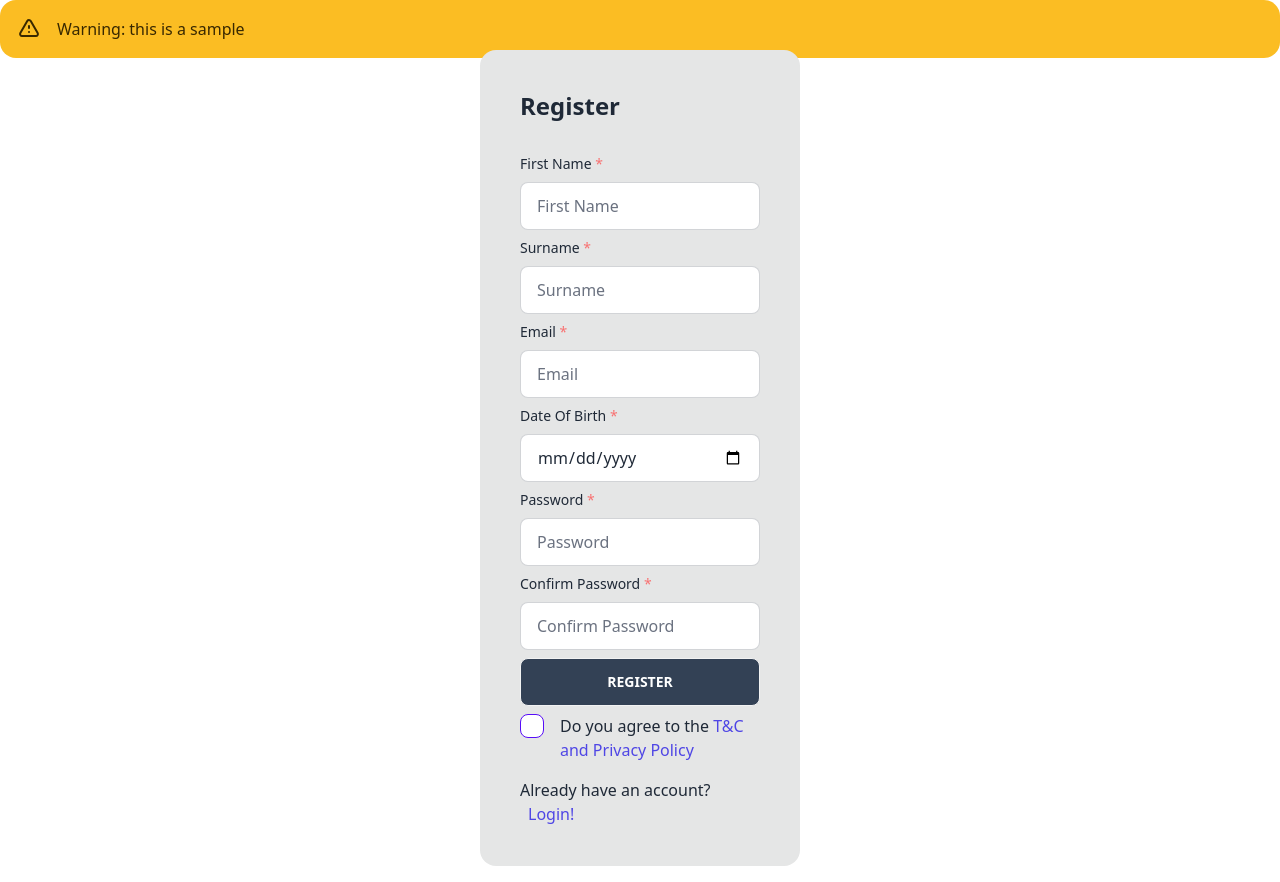
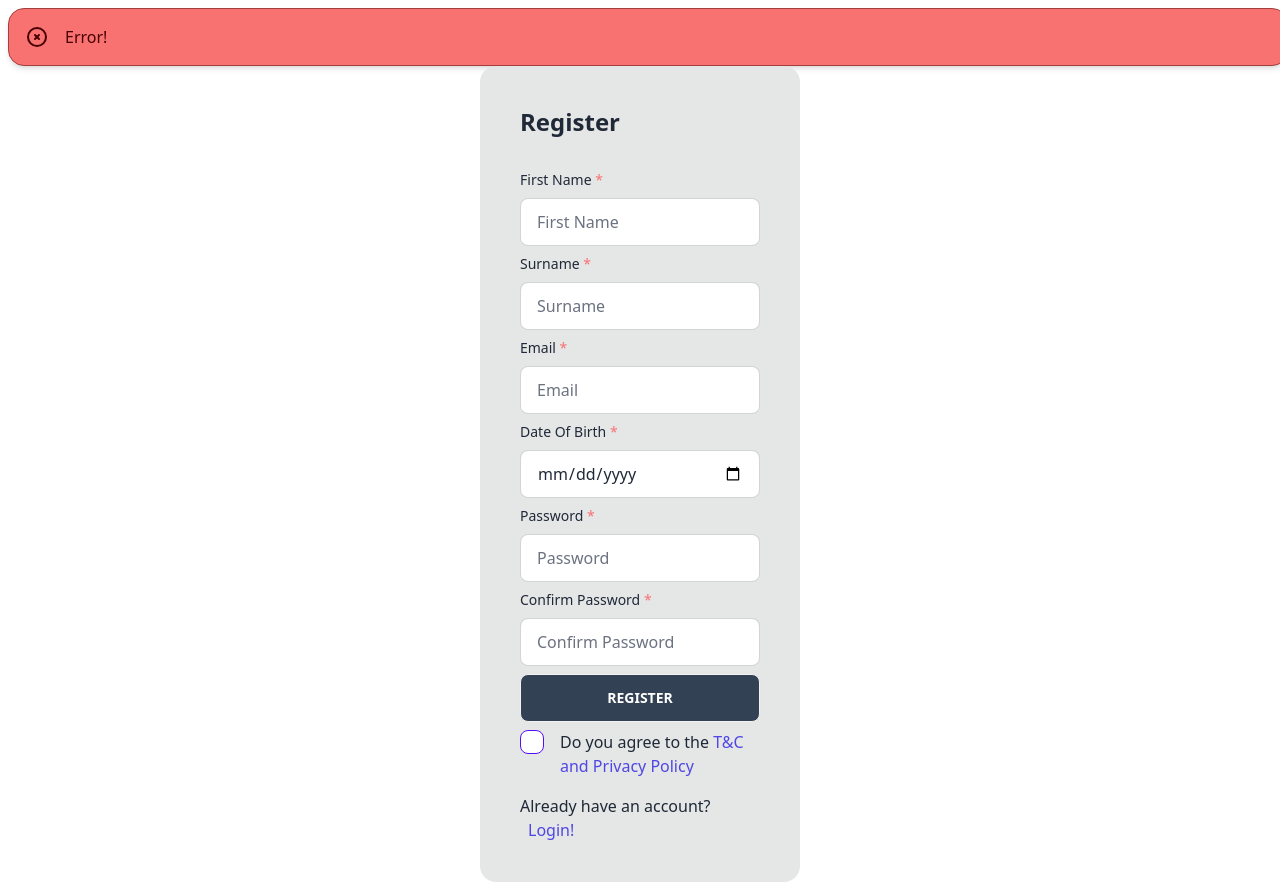
Before and after one commit to isaac238/ITSE_GROUP, a SvelteKit app: page /register in a window 1280 px wide. Built offline with nearby package versions, Linux system fonts and the light colour scheme.

Commit message:
FEAT: changes to notifcation structure

```diff
--- a/src/components/Notifactions.svelte
+++ /dev/null
@@ -1,24 +0,0 @@
-<script>
-    export let notificationType;
-    export let message;
-</script>
-
-<div>
-    {#if notificationType == "success"}
-    <div role="alert" class="alert alert-success">
-        <svg xmlns="http://www.w3.org/2000/svg" class="stroke-current shrink-0 h-6 w-6" fill="none" viewBox="0 0 24 24"><path stroke-linecap="round" stroke-linejoin="round" stroke-width="2" d="M9 12l2 2 4-4m6 2a9 9 0 11-18 0 9 9 0 0118 0z" /></svg>
-        <span>Success: {message}</span>
-      </div>
-      {:else if notificationType == "warning"}
-      <div role="alert" class="alert alert-warning position:absolute">
-        <svg xmlns="http://www.w3.org/2000/svg" class="stroke-current shrink-0 h-6 w-6" fill="none" viewBox="0 0 24 24"><path stroke-linecap="round" stroke-linejoin="round" stroke-width="2" d="M12 9v2m0 4h.01m-6.938 4h13.856c1.54 0 2.502-1.667 1.732-3L13.732 4c-.77-1.333-2.694-1.333-3.464 0L3.34 16c-.77 1.333.192 3 1.732 3z" /></svg>
-        <span>Warning: {message}</span>
-      </div>
-      {:else if notificationType == "error"}
-      <div role="alert" class="alert alert-error">
-        <svg xmlns="http://www.w3.org/2000/svg" class="stroke-current shrink-0 h-6 w-6" fill="none" viewBox="0 0 24 24"><path stroke-linecap="round" stroke-linejoin="round" stroke-width="2" d="M10 14l2-2m0 0l2-2m-2 2l-2-2m2 2l2 2m7-2a9 9 0 11-18 0 9 9 0 0118 0z" /></svg>
-        <span>Error! {message}</span>
-      </div>
-    {/if}
-
-</div>
--- /dev/null
+++ b/src/components/NotifcationCentre.svelte
@@ -0,0 +1,40 @@
+
+<script>
+
+  // exports
+  export let errors;
+
+  // imports
+  import { errorsStore } from "../lib/store.js"
+    import Error from "./notifications/Error.svelte";
+
+
+    let store =[]
+    errorsStore.subscribe(val=>errors=[val])
+</script>
+
+
+
+
+<div>
+    <!-- {#if notificationType == "success"}
+    <div role="alert" class="alert alert-success " >
+        <svg xmlns="http://www.w3.org/2000/svg" class="stroke-current shrink-0 h-6 w-6" fill="none" viewBox="0 0 24 24"><path stroke-linecap="round" stroke-linejoin="round" stroke-width="2" d="M9 12l2 2 4-4m6 2a9 9 0 11-18 0 9 9 0 0118 0z" /></svg>
+        <span>Success: {message}</span>
+      </div>
+      {:else if notificationType == "warning"}
+      <div role="alert" class="alert alert-warning position:absolute">
+        <svg  xmlns="http://www.w3.org/2000/svg" class="stroke-current shrink-0 h-6 w-6" fill="none" viewBox="0 0 24 24"><path stroke-linecap="round" stroke-linejoin="round" stroke-width="2" d="M12 9v2m0 4h.01m-6.938 4h13.856c1.54 0 2.502-1.667 1.732-3L13.732 4c-.77-1.333-2.694-1.333-3.464 0L3.34 16c-.77 1.333.192 3 1.732 3z" /></svg>
+        <span>Warning: {message}</span>
+      </div>
+      {:else if notificationType == "error"}
+      <div role="alert" class="alert alert-error border-1 border-[#a53f3f] m-2 shadow-md" id={count}>
+        <svg  xmlns="http://www.w3.org/2000/svg" class="stroke-current shrink-0 h-6 w-6" fill="none" viewBox="0 0 24 24"><path stroke-linecap="round" stroke-linejoin="round" stroke-width="2" d="M10 14l2-2m0 0l2-2m-2 2l-2-2m2 2l2 2m7-2a9 9 0 11-18 0 9 9 0 0118 0z" /></svg>
+        <span>Error! {message}</span>
+      </div>
+    {/if} -->
+
+    {#each errors as error}
+        <Error message={error}/>
+    {/each}
+</div>
--- /dev/null
+++ b/src/components/notifications/Error.svelte
@@ -0,0 +1,8 @@
+<script>
+    export let message;
+</script>
+
+<div role="alert" class="alert alert-error border-1 border-[#a53f3f] m-2 shadow-md">
+    <svg  xmlns="http://www.w3.org/2000/svg" class="stroke-current shrink-0 h-6 w-6" fill="none" viewBox="0 0 24 24"><path stroke-linecap="round" stroke-linejoin="round" stroke-width="2" d="M10 14l2-2m0 0l2-2m-2 2l-2-2m2 2l2 2m7-2a9 9 0 11-18 0 9 9 0 0118 0z" /></svg>
+    <span>Error! {message}</span>
+  </div>
--- /dev/null
+++ b/src/components/notifications/Success.svelte
@@ -0,0 +1,8 @@
+<script>
+    export let message;
+</script>
+
+<div role="alert" class="alert alert-success " >
+    <svg xmlns="http://www.w3.org/2000/svg" class="stroke-current shrink-0 h-6 w-6" fill="none" viewBox="0 0 24 24"><path stroke-linecap="round" stroke-linejoin="round" stroke-width="2" d="M9 12l2 2 4-4m6 2a9 9 0 11-18 0 9 9 0 0118 0z" /></svg>
+    <span>Success: {message}</span>
+  </div>
--- /dev/null
+++ b/src/components/notifications/Warning.svelte
@@ -0,0 +1,7 @@
+<script>
+    export let message;
+</script>
+<div role="alert" class="alert alert-warning position:absolute">
+    <svg  xmlns="http://www.w3.org/2000/svg" class="stroke-current shrink-0 h-6 w-6" fill="none" viewBox="0 0 24 24"><path stroke-linecap="round" stroke-linejoin="round" stroke-width="2" d="M12 9v2m0 4h.01m-6.938 4h13.856c1.54 0 2.502-1.667 1.732-3L13.732 4c-.77-1.333-2.694-1.333-3.464 0L3.34 16c-.77 1.333.192 3 1.732 3z" /></svg>
+    <span>Warning: {message}</span>
+  </div>
--- a/src/components/register.svelte
+++ b/src/components/register.svelte
@@ -1,12 +1,11 @@
 <script>
 	import InputError from "./InputError.svelte";
 	import LabeledInput from "./LabeledInput.svelte";
-    import Notifactions from "./Notifactions.svelte";
 	import Policies from "./Policies.svelte";
+	import RegisterValidation from "$lib/registerValidation.js";
 
-
-	import RegisterValidation from "$lib/registerValidation.js";
 	import {enhance} from "$app/forms";
+    import NotifcationCentre from "./NotifcationCentre.svelte";
 
 	let firstName = "";
 	let surname = "";
@@ -14,8 +13,7 @@
 	let birthdate = "";
 	let password = "";
 	let confirmPassword = "";
-	let errors = [];
-
+	let errors =[]
 	let maxDate = new Date()
 	maxDate.setFullYear(maxDate.getFullYear() - 16);
 
@@ -27,11 +25,11 @@
 	...RegisterValidation.surnameValidation(surname).problems,
 	...RegisterValidation.ageValidation(birthdate).problems,
 	];
+	let count = 0;
 </script>
 
-<div>
-	<Notifactions notificationType="warning" message="this is a sample" />
-
+<div class="absoloute">
+	<NotifcationCentre errors={errors}/>
 </div>
 
 
--- /dev/null
+++ b/src/lib/store.js
@@ -0,0 +1,3 @@
+import { writable } from "svelte/store";
+
+export const errorsStore = writable([])
--- a/src/routes/login/+page.server.js
+++ b/src/routes/login/+page.server.js
@@ -1,11 +1,13 @@
 import { redirect } from "@sveltejs/kit";
 import Auth from "$lib/server/auth";
+import { errorsStore } from "../../lib/store.js";
 
 export const actions = {
 	default: async ({ request, locals }) => {
 		const data = await request.formData();
 		const auth = new Auth(locals.pb);
 		const response = await auth.login(data);
-		if (response.success) throw redirect(301, "/userdash");
+		if (response.success) throw redirect(301, "/userdash")
+		else errorsStore.update(errs=>[...errs,response.message]);
 	}
 }
--- a/src/routes/register/+page.server.js
+++ b/src/routes/register/+page.server.js
@@ -1,5 +1,6 @@
 import { redirect } from "@sveltejs/kit";
 import Auth from "$lib/server/auth";
+import { errorsStore } from "../../lib/store.js";
 
 export const actions = {
 	default: async ({ request, locals }) => {
@@ -8,6 +9,6 @@ export const actions = {
 		const response = await auth.registerMember(data);
 
 		if (response.success) throw redirect(301, "/login");
-		else console.log(response.message)
+		else errorsStore.update(errs=>[...errs,response.message])
 	}
 }
```
